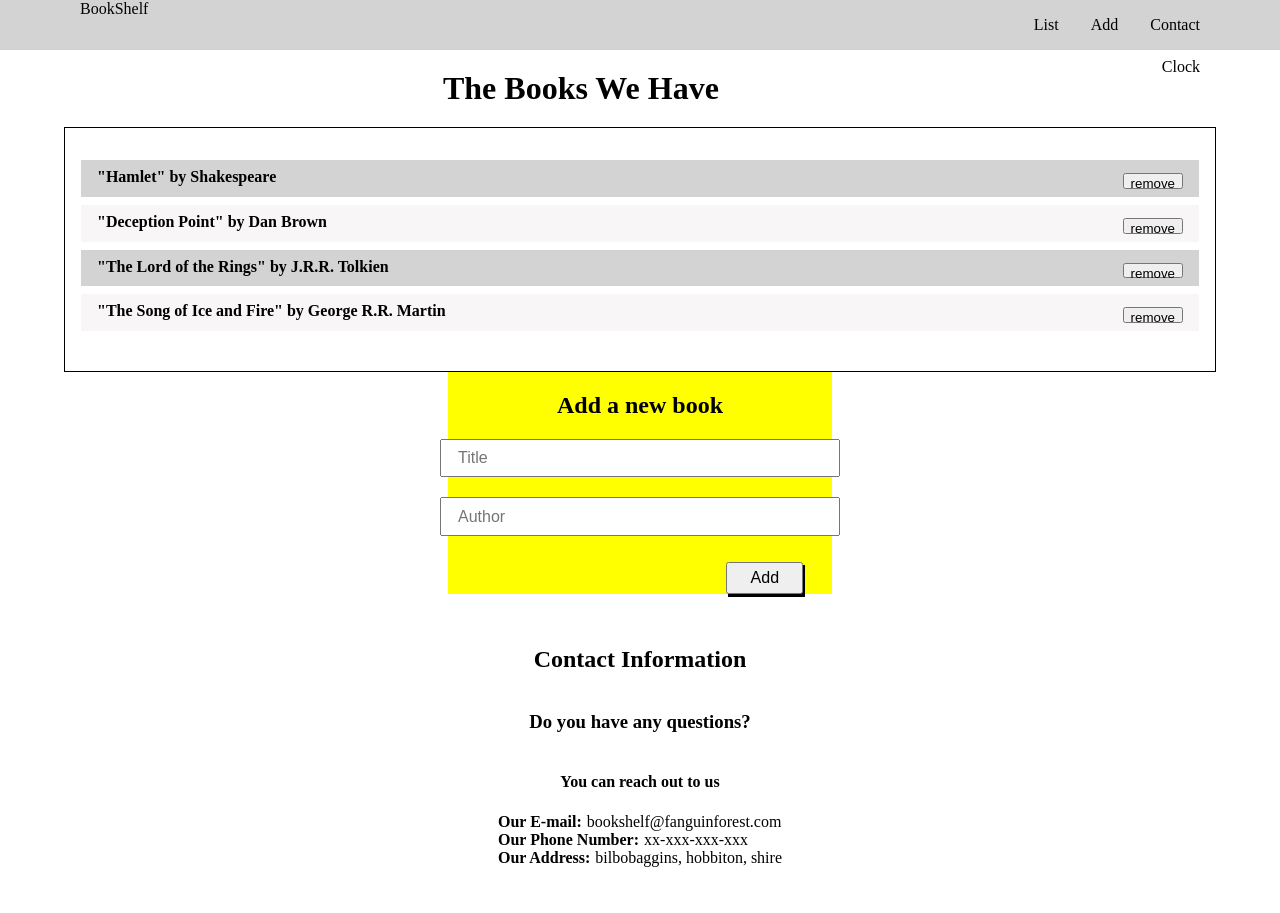
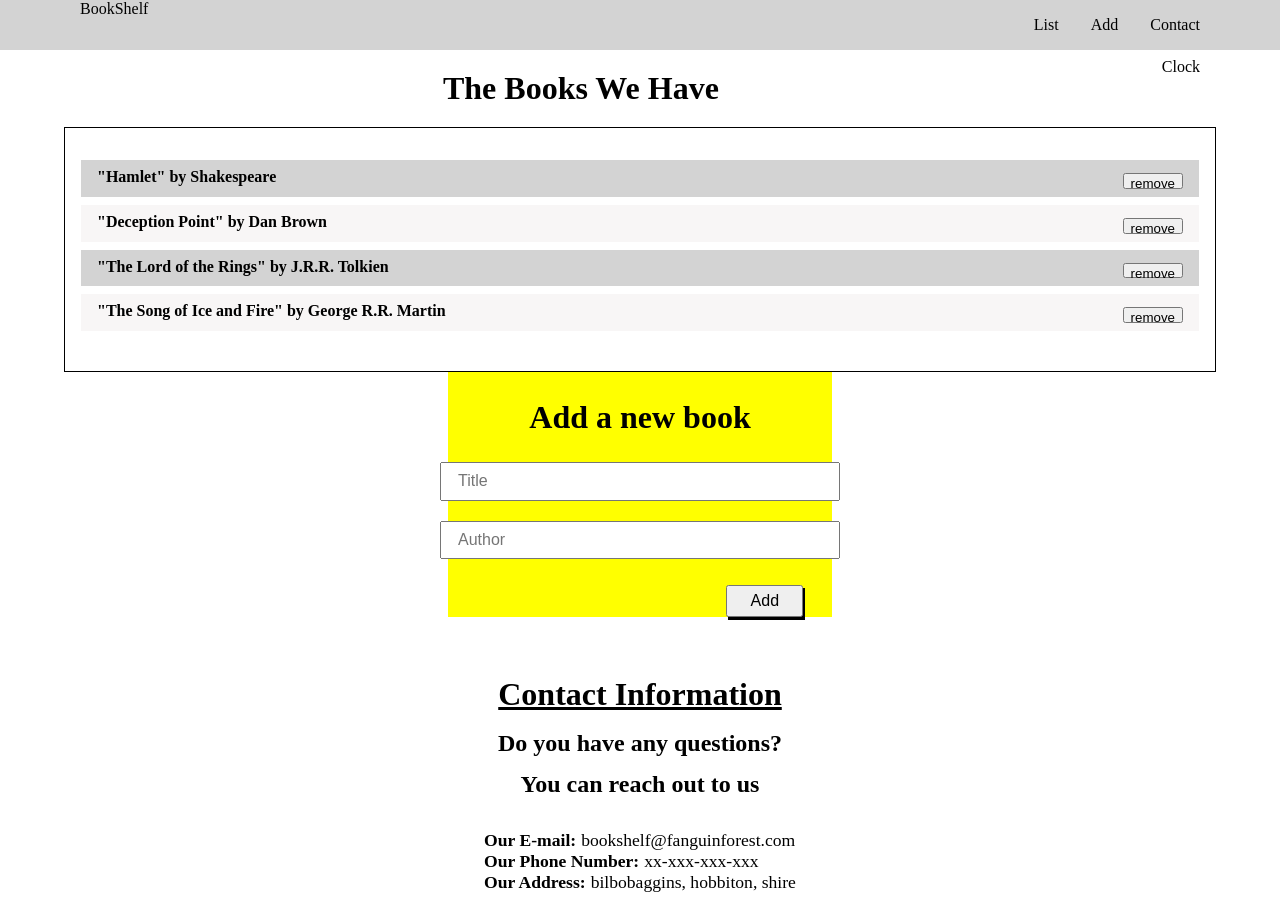
Before and after one commit to AliRezaBmeDu/book-shelf, a website: page index.html in a window 1280 px wide. Before the commit the page ends 887 px from the top, so only its background shows below. Drawn offline with Linux system fonts and the light colour scheme.

Commit message:
Update the contact style

```diff
--- a/css/newstyle.css
+++ b/css/newstyle.css
@@ -73,6 +73,10 @@ header nav {
     margin-inline: 35%;
   }
 
+  .form h2{
+    font-size: 2rem;
+  }
+
   .new-input {
     display: flex;
     flex-direction: column;
@@ -117,6 +121,15 @@ header nav {
     margin-bottom: 20px;
   }
 
+  .contact h2{
+    font-size: 2rem;
+    text-decoration: underline;
+  }
+  .contact h3,h4 {
+    font-size: 1.5rem;
+    margin-top: -0.6rem;
+  }
+
   .contact ul {
     list-style-type: none;
     padding: 0;
@@ -127,6 +140,7 @@ header nav {
   .contact li {
     display: flex;
     align-items: center;
+    font-size: 1.1rem;
   }
 
   .contact li p {
```
